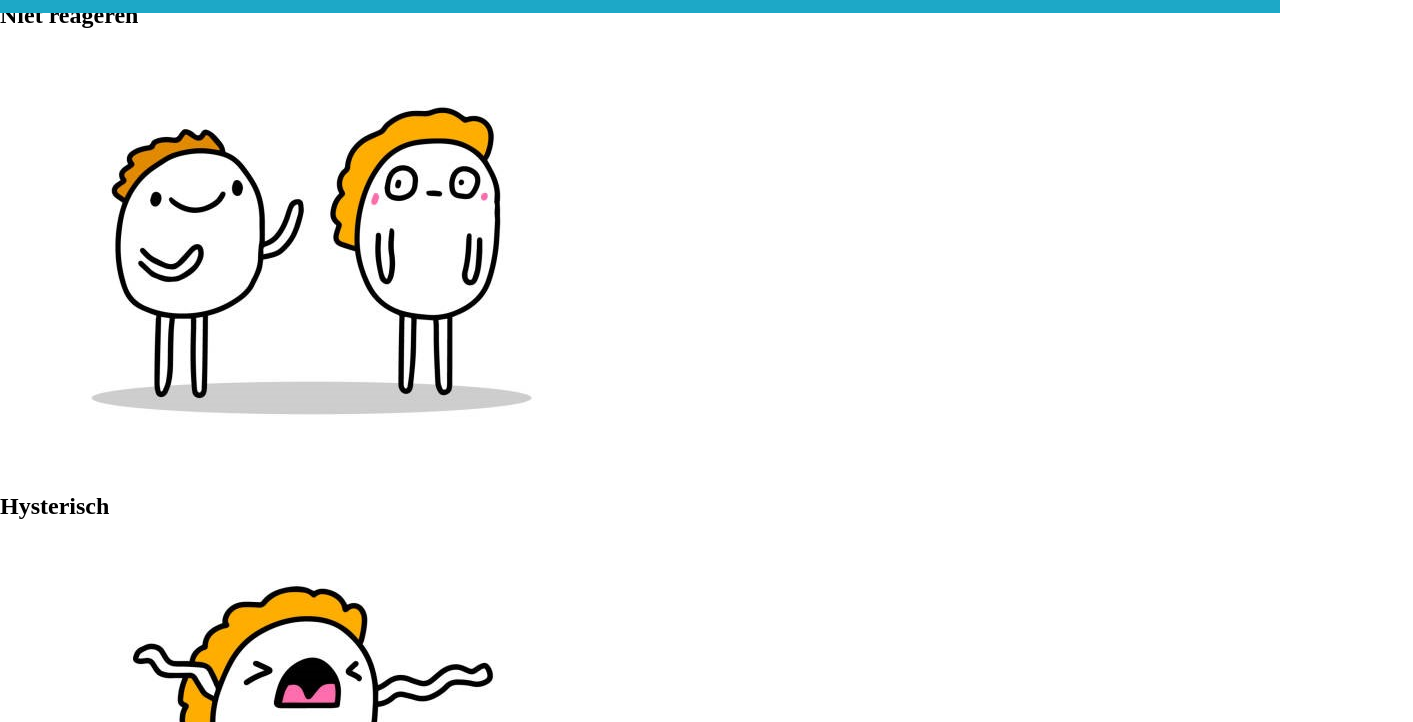
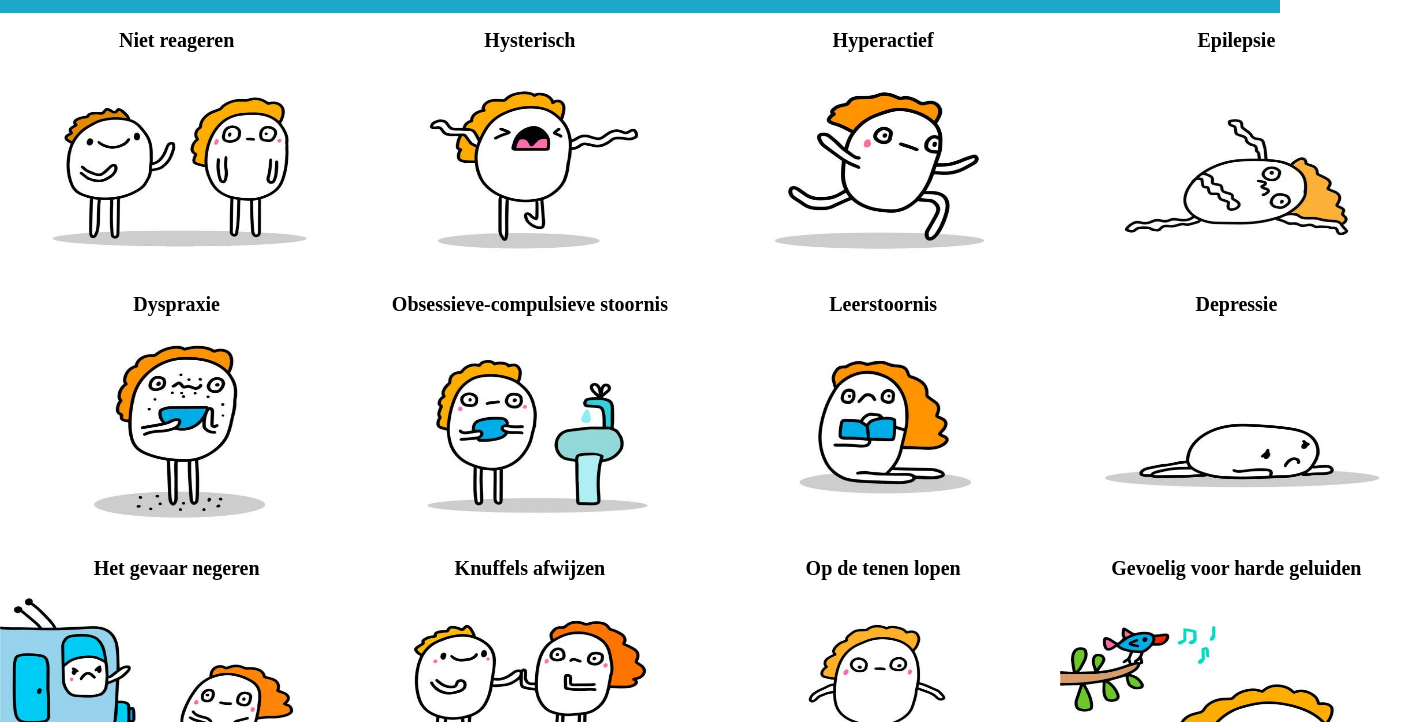
Before and after one commit to timdegroot05/Autisme-project, a plain HTML site: page symptonen/index.html in a window 1280 px wide. Shown: the part 78-800 px from the top of the page, 1413 px wide, since content can reach past the window. Drawn offline with Linux system fonts and the light colour scheme.

Commit message:
symptonen page gemaakt en styling toegevoegd
styling toegevoegd

```diff
--- a/style.css
+++ b/style.css
@@ -134,3 +134,26 @@ body {
   border-radius: 30px;
   opacity: 0.7;
 }
+
+.grid-item {
+  position: relative;
+  font-size: 12px;
+
+}
+.symptonen-grid {
+  position: relative;
+  margin-top: 2.5%;
+  display: grid;
+  grid-template-columns: auto auto auto auto;
+}
+.symptonen-text {
+  text-align: center;
+  font-size: 20px;
+}
+.symptonen-img {
+  width: 353.25px;
+  height: 204px;
+}
+.symptonen-title {
+  text-align: center;
+}
```
Also changed, not shown: symptonen/index.html (+1 -1 lines).
